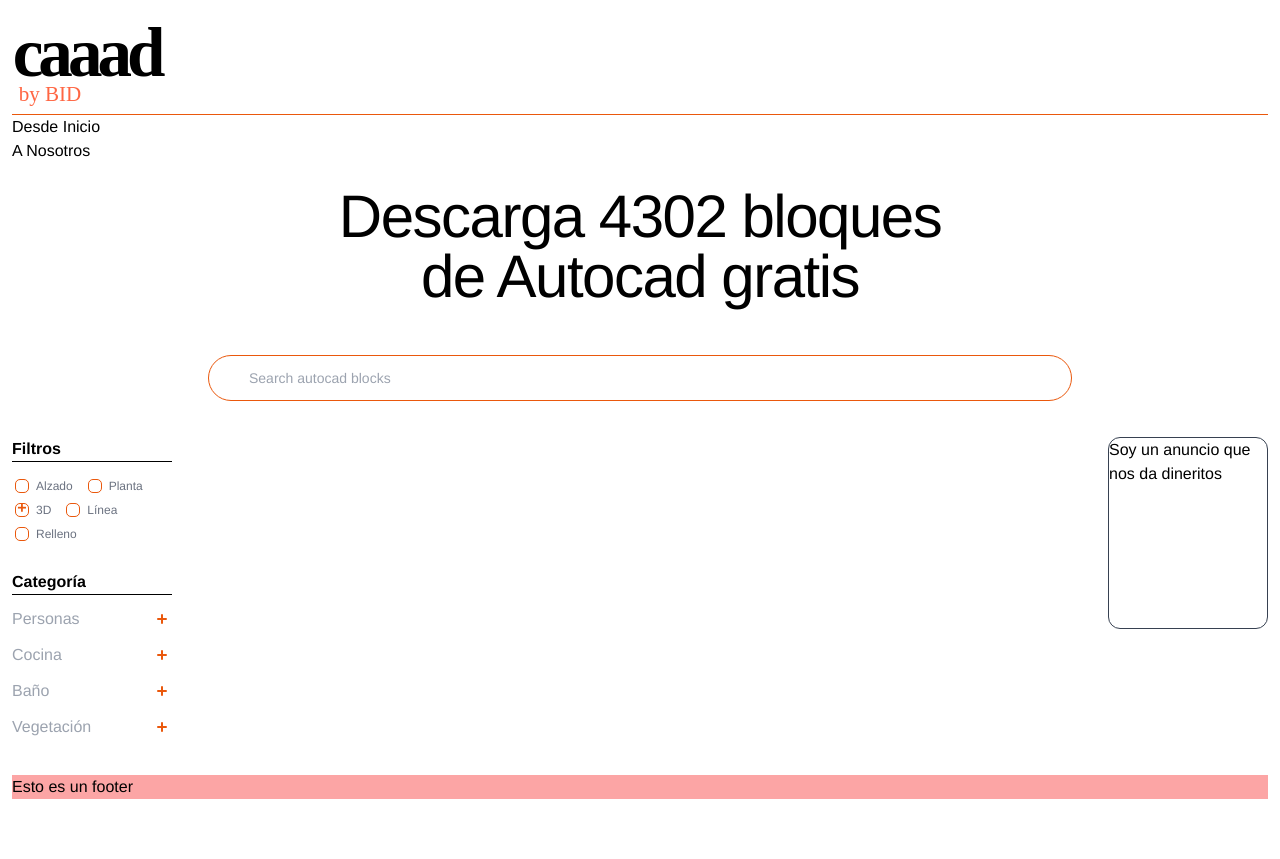
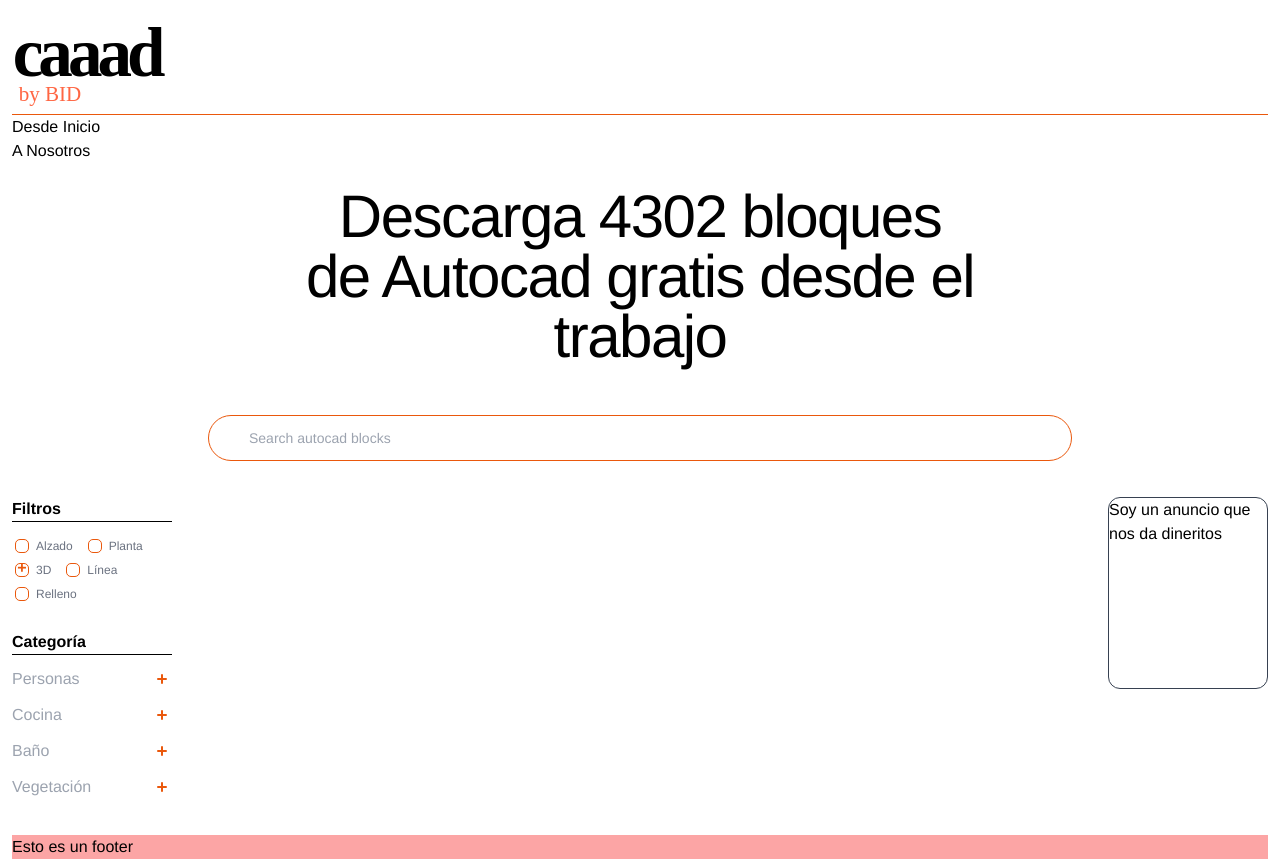
Before and after one commit to joaruibu/caaad-next.js, a Next.js app: page / in a window 1280 px wide. Before the commit the page ends 800 px from the top, so only its background shows below. Built offline with nearby package versions, Linux system fonts and the light colour scheme.

Commit message:
cambio título index

```diff
--- a/pages/index.js
+++ b/pages/index.js
@@ -19,7 +19,7 @@ export default function Home() {
         <div className=' md:col-start-2 md:col-end-3'>
           <h1 className='text-center font-normal tracking-tight text-3xl lg:text-6xl p-6 pb-12'>
             <span className='block'>Descarga 4302 bloques</span>
-            <span> de Autocad  gratis</span>
+            <span> de Autocad  gratis desde el trabajo</span>
           </h1>
           <SearchBar />
         </div>
```
